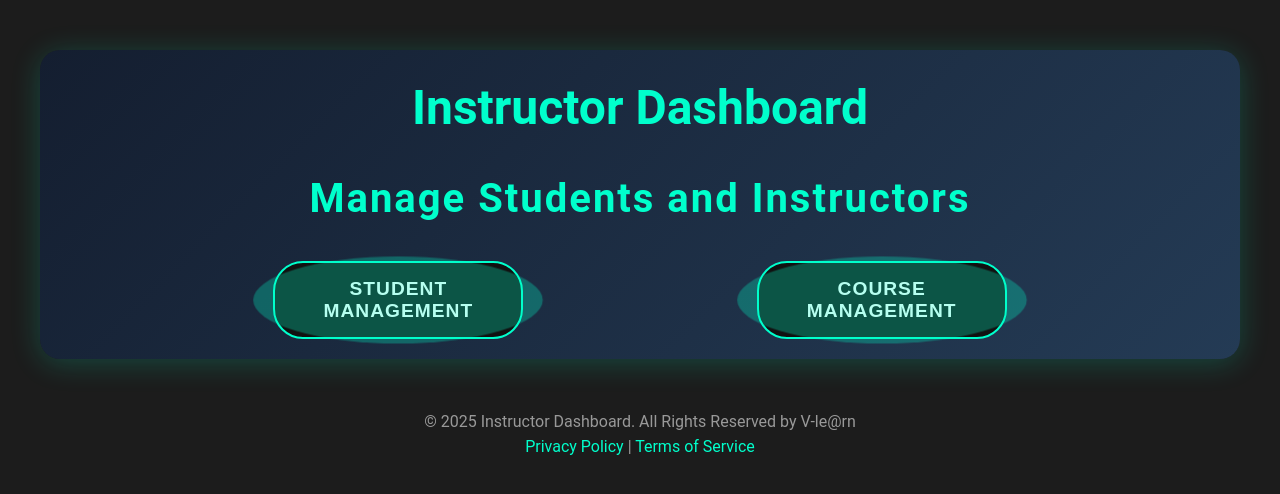
After one commit to Febin-Vinod/v-learn, a Django app: page /courses/dashboard/ in a window 1280 px wide. The commit adds this page. Shown: the top 494 px of the page. Run offline with Django 4.2, Linux system fonts and the light colour scheme.

Commit message:
Completed added sub-videos

```diff
--- a/vlearn/authentication_app/views.py
+++ b/vlearn/authentication_app/views.py
@@ -99,7 +99,7 @@ class LoginView(View):
             if profile and profile.isStudent:
                 return redirect(f'{reverse("browse_courses")}?message=Welcome Student {profile.full_name}')
             elif profile and profile.isInstructor:
-                return redirect(f'{reverse("home")}?message=Welcome Instructor {profile.full_name}')
+                return redirect(f'{reverse("instructor_dashboard")}?message=Welcome Instructor {profile.full_name}')
             else:
                 return redirect(f'{reverse("home")}?message=Welcome {user.username}')
         return HttpResponse("Invalid credentials", status=401)
--- a/vlearn/instructor/forms.py
+++ b/vlearn/instructor/forms.py
@@ -22,8 +22,10 @@ class CourseForm(forms.ModelForm):
                 raise forms.ValidationError('Please provide a new category name.')
             category = new_category  # Override with the new category
         return category
+
 class VideoForm(forms.ModelForm):
     class Meta:
         model = Video
-        fields = ['title', 'video_file']
+        fields = ['title_1', 'video_file']  # Use 'title_1' instead of 'title'
+
 VideoFormSet = modelformset_factory(Video, form=VideoForm, extra=1)  # extra=1 allows for 1 extra blank form
--- a/vlearn/instructor/models.py
+++ b/vlearn/instructor/models.py
@@ -20,10 +20,10 @@ class Course(models.Model):
         return self.title
 
 class Video(models.Model):
-    title = models.CharField(max_length=200)
+    title_1 = models.CharField(max_length=200)  # Changed from 'title' to 'title_1'
     video_file = models.FileField(upload_to='course_videos/')
     course = models.ForeignKey(Course, on_delete=models.CASCADE, related_name='videos')
     created_at = models.DateTimeField(auto_now_add=True)
 
     def __str__(self):
-        return self.title
+        return self.title_1
--- /dev/null
+++ b/vlearn/instructor/templates/instructor_dashboard.html
@@ -0,0 +1,139 @@
+<!DOCTYPE html>
+<html lang="en">
+<head>
+    <meta charset="UTF-8">
+    <meta name="viewport" content="width=device-width, initial-scale=1.0">
+    <title>Instructor Dashboard</title>
+    <style>
+        * {
+            margin: 0;
+            padding: 0;
+            box-sizing: border-box;
+        }
+
+        body {
+            background-color: #1c1c1c;
+            font-family: 'Roboto', sans-serif;
+            color: #fff;
+            line-height: 1.6;
+        }
+
+        h1 {
+            font-size: 3rem;
+            color: #00ffcc;
+            text-align: center;
+            margin-bottom: 20px;
+        }
+
+        .container {
+            max-width: 1200px;
+            margin: 50px auto;
+            padding: 20px;
+            background: linear-gradient(135deg, #141e30, #243b55);
+            border-radius: 20px;
+            box-shadow: 0 4px 30px rgba(0, 255, 204, 0.2);
+        }
+
+        .container h2 {
+            font-size: 2.5rem;
+            color: #00ffcc;
+            margin-bottom: 30px;
+            text-align: center;
+            letter-spacing: 2px;
+        }
+
+        .button-container {
+            display: flex;
+            justify-content: space-evenly;
+            gap: 20px;
+        }
+
+        .button-container button {
+            position: relative;
+            padding: 15px 30px;
+            font-size: 1.2rem;
+            background-color: #111;
+            color: #fff;
+            border: 2px solid #00ffcc;
+            border-radius: 30px;
+            cursor: pointer;
+            transition: all 0.3s ease-in-out;
+            width: 250px;
+            text-transform: uppercase;
+            font-weight: bold;
+            letter-spacing: 1px;
+        }
+
+        .button-container button::before {
+            content: '';
+            position: absolute;
+            top: 50%;
+            left: 50%;
+            width: 100%;
+            height: 100%;
+            background-color: #00ffcc;
+            opacity: 0.2;
+            border-radius: 50%;
+            transform: translate(-50%, -50%);
+            animation: pulsate 2s infinite;
+        }
+
+        .button-container button:hover {
+            background-color: #00ffcc;
+            color: #111;
+            transform: scale(1.05);
+        }
+
+        .button-container button:focus {
+            outline: none;
+        }
+
+        @keyframes pulsate {
+            0% {
+                transform: translate(-50%, -50%) scale(1);
+                opacity: 0.2;
+            }
+            50% {
+                transform: translate(-50%, -50%) scale(1.2);
+                opacity: 0.3;
+            }
+            100% {
+                transform: translate(-50%, -50%) scale(1);
+                opacity: 0.2;
+            }
+        }
+
+        .footer {
+            text-align: center;
+            margin-top: 40px;
+            font-size: 1rem;
+            color: #999;
+        }
+
+        .footer a {
+            color: #00ffcc;
+            text-decoration: none;
+        }
+
+        .footer a:hover {
+            text-decoration: underline;
+        }
+    </style>
+</head>
+<body>
+    <div class="container">
+        <h1>Instructor Dashboard</h1>
+        <h2>Manage Students and Instructors</h2>
+
+        <div class="button-container">
+            <button onclick="window.location.href='{% url 'student_management' %}'">Student Management</button>
+            <button onclick="window.location.href='{% url 'instructor_management' %}'">Course Management</button>
+        </div>
+    </div>
+
+    <div class="footer">
+        <p>&copy; 2025 Instructor Dashboard. All Rights Reserved by V-le@rn</p>
+        <p><a href="#">Privacy Policy</a> | <a href="#">Terms of Service</a></p>
+    </div>
+</body>
+</html>
--- a/vlearn/instructor/urls.py
+++ b/vlearn/instructor/urls.py
@@ -4,4 +4,9 @@ from . import views
 urlpatterns = [
     path('add-course/', views.add_course, name='add_course'),
     path('my-courses/', views.my_courses, name='my_courses'),
+    path('add_video/<int:course_id>/', views.add_video, name='add_video'),
+    path('courses/my_courses/', views.my_courses, name='my_courses'),
+    path('dashboard/', views.instructor_dashboard, name='instructor_dashboard'),
+    path('student_management/', views.student_management, name='student_management'),
+    path('instructor_management/', views.instructor_management, name='instructor_management'),
 ]
--- a/vlearn/instructor/views.py
+++ b/vlearn/instructor/views.py
@@ -1,6 +1,12 @@
 from django.shortcuts import render, redirect
 from .forms import CourseForm, VideoForm, VideoFormSet
 from .models import Course, Category, Video
+from django.forms import modelformset_factory
+from django.shortcuts import get_object_or_404
+from django.http import HttpResponseRedirect
+from django.urls import reverse
+
+
 
 
 
@@ -41,51 +47,76 @@ from .models import Course, Category, Video
 
 def add_course(request):
     if request.method == 'POST':
-        # Get the category
         category_id = request.POST.get('category')
         new_category_name = request.POST.get('new_category')
 
-        if category_id == "others" and new_category_name:
-            # Create new category if "others" is selected
+        if category_id == 'others' and new_category_name:
             category, created = Category.objects.get_or_create(name=new_category_name)
-            request.POST = request.POST.copy()  # Create a writable copy of POST
+            request.POST = request.POST.copy()
             request.POST['category'] = category.id
 
-        # Handle the course form
         course_form = CourseForm(request.POST, request.FILES)
+        video_form = VideoForm(request.POST, request.FILES)
 
-        # Handle the video formset
-        video_formset = VideoFormSet(request.POST, request.FILES)
-
-        if course_form.is_valid() and video_formset.is_valid():
-            # Save the course
+        if course_form.is_valid() and video_form.is_valid():
             course = course_form.save()
 
-            # Save the videos
-            for form in video_formset:
-                if form.is_valid():  # Check if the form is valid
-                    video = form.save(commit=False)
-                    video.course = course
-                    video.save()
+            video = video_form.save(commit=False)
+            video.course = course
+            video.save()
 
-            return redirect('my_courses')  # Redirect to course list after successful submission
+            return redirect('my_courses')
         else:
-            print(course_form.errors)  # Log form errors for debugging
-            print(video_formset.errors)  # Log formset errors for debugging
-
+            print("Course Form Errors:", course_form.errors)
+            print("Video Form Errors:", video_form.errors)
     else:
         course_form = CourseForm()
-        video_formset = VideoFormSet(queryset=Video.objects.none())  # Start with no video forms
+        video_form = VideoForm()
 
     return render(request, 'add_course.html', {
         'course_form': course_form,
-        'video_formset': video_formset,
+        'video_form': video_form,
     })
 
 
 
+
+
+
 def my_courses(request):
-    # Assuming courses can be filtered by the logged-in user
-    courses = Course.objects.all()  # Replace with filter for logged-in user if necessary
+    courses = Course.objects.prefetch_related('videos', 'category')  # Optimize queries
+    return render(request, 'my_courses.html', {'courses': courses})
 
-    return render(request, 'my_courses.html', {'courses': courses})
+def add_video(request, course_id):
+    course = get_object_or_404(Course, id=course_id)
+
+    # Creating formset for the Video model
+    VideoFormSet = modelformset_factory(Video, form=VideoForm, extra=1)
+
+    if request.method == 'POST':
+        formset = VideoFormSet(request.POST, request.FILES, queryset=Video.objects.filter(course=course))
+
+        if formset.is_valid():
+            # Save the formset and assign the course to each video
+            for form in formset:
+                video = form.save(commit=False)
+                video.course = course  # Set the course foreign key
+                video.save()
+
+            return HttpResponseRedirect(reverse('my_courses'))  # Redirect after saving the videos
+
+    else:
+        formset = VideoFormSet(queryset=Video.objects.filter(course=course))
+
+    return render(request, 'add_video.html', {'formset': formset, 'course': course})
+
+def instructor_dashboard(request):
+    return render(request, 'instructor_dashboard.html')
+
+def student_management(request):
+    # Logic for student management (e.g., list students, manage student data)
+    return render(request, 'student_management.html')
+
+def instructor_management(request):
+    # Logic for instructor management (e.g., manage instructors)
+    return render(request, 'instructor_management.html')
```
Also changed, not shown: vlearn/instructor/templates/add_course.html (+5 -37 lines), vlearn/instructor/templates/add_video.html (added, +27 -0 lines), vlearn/instructor/templates/instructor_management.html (added, +13 -0 lines), vlearn/instructor/templates/my_courses.html (+13 -14 lines), vlearn/instructor/templates/student_management.html (added, +13 -0 lines), vlearn/instructor/migrations/0007_rename_title_video_title_1.py (added), vlearn/media/course_images/f8f88863-80cb-4836-adc1-1748db441aaf-profile_image-300x300_jXmAXOA.png (added), 6 other files.
